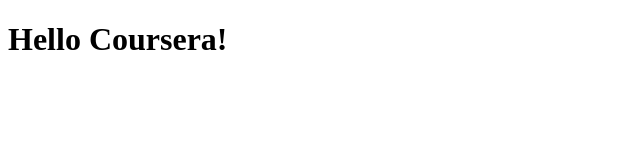
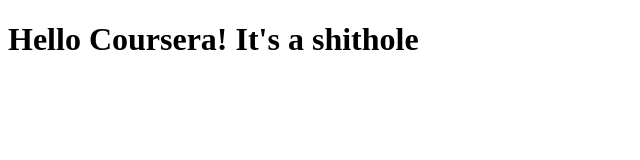
Before and after one commit to aadityarohan/coursera-test, a plain HTML site: page site/index.html in a window 1280 px wide. Shown: the whole page, without its empty margins (0-640 px from the left). Drawn offline with Linux system fonts and the light colour scheme.

Commit message:
Changes for best

```diff
--- a/site/index.html
+++ b/site/index.html
@@ -4,6 +4,6 @@
 	<title>Hello Coursera!</title>
 </head>
 <body>
-<h1>Hello Coursera!</h1>
+<h1>Hello Coursera! It's a shithole</h1>
 </body>
 </html>
```
